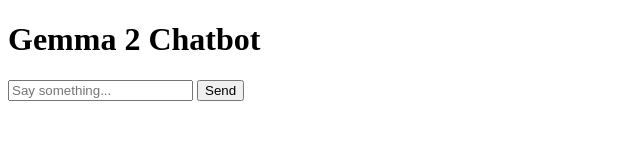
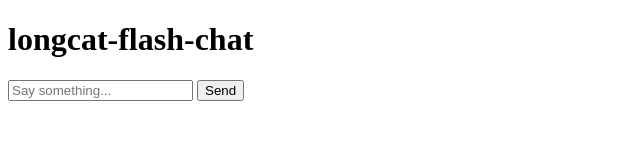
Before and after one commit to Mathin26/Chatbot, a website: page index.html in a window 1280 px wide. Shown: the whole page, without its empty margins (0-640 px from the left). Drawn offline with Linux system fonts and the light colour scheme.

Commit message:
Modified the title

```diff
--- a/index.html
+++ b/index.html
@@ -30,7 +30,7 @@
   <title>longcat-flash-chat</title>
 </head>
 <body>
-  <h1>Gemma 2 Chatbot</h1>
+  <h1>longcat-flash-chat</h1>
   <div>
     <input type="text" id="user-input" placeholder="Say something..." />
     <button id="send-btn">Send</button>
```
